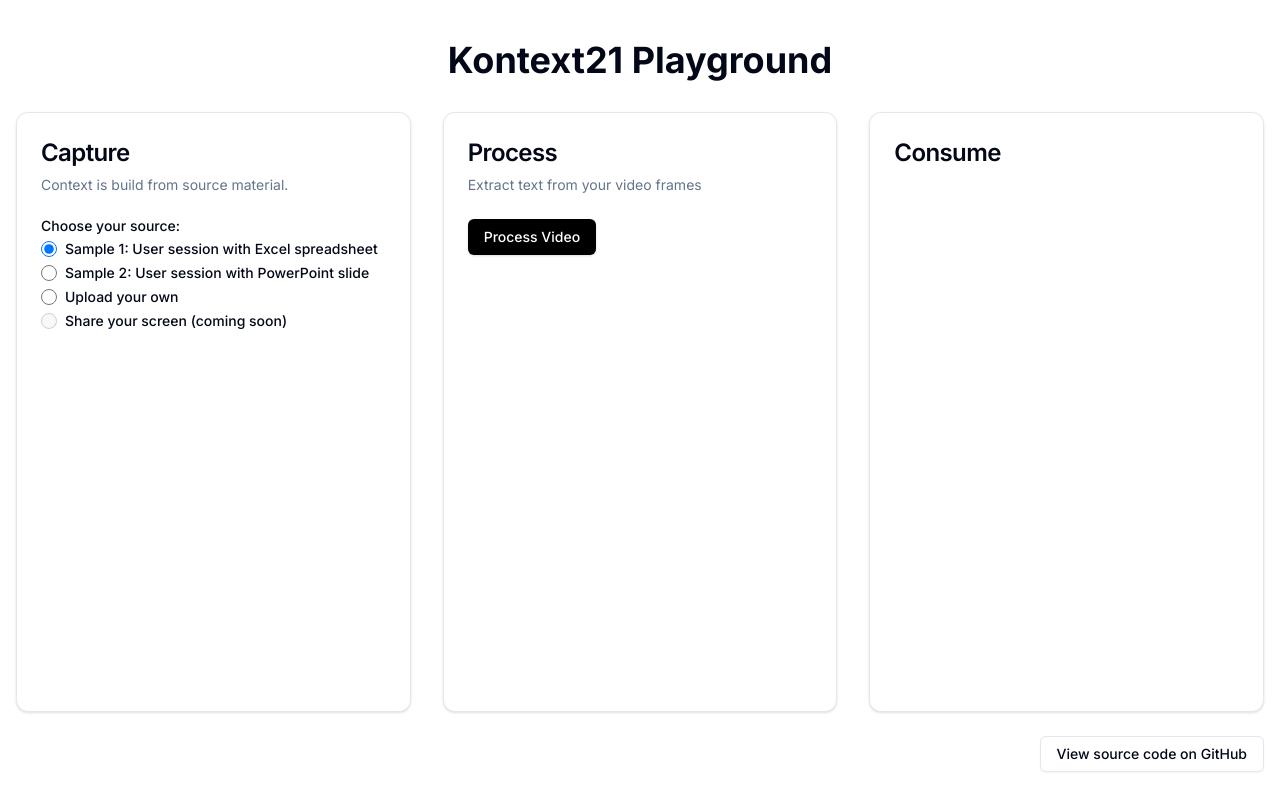
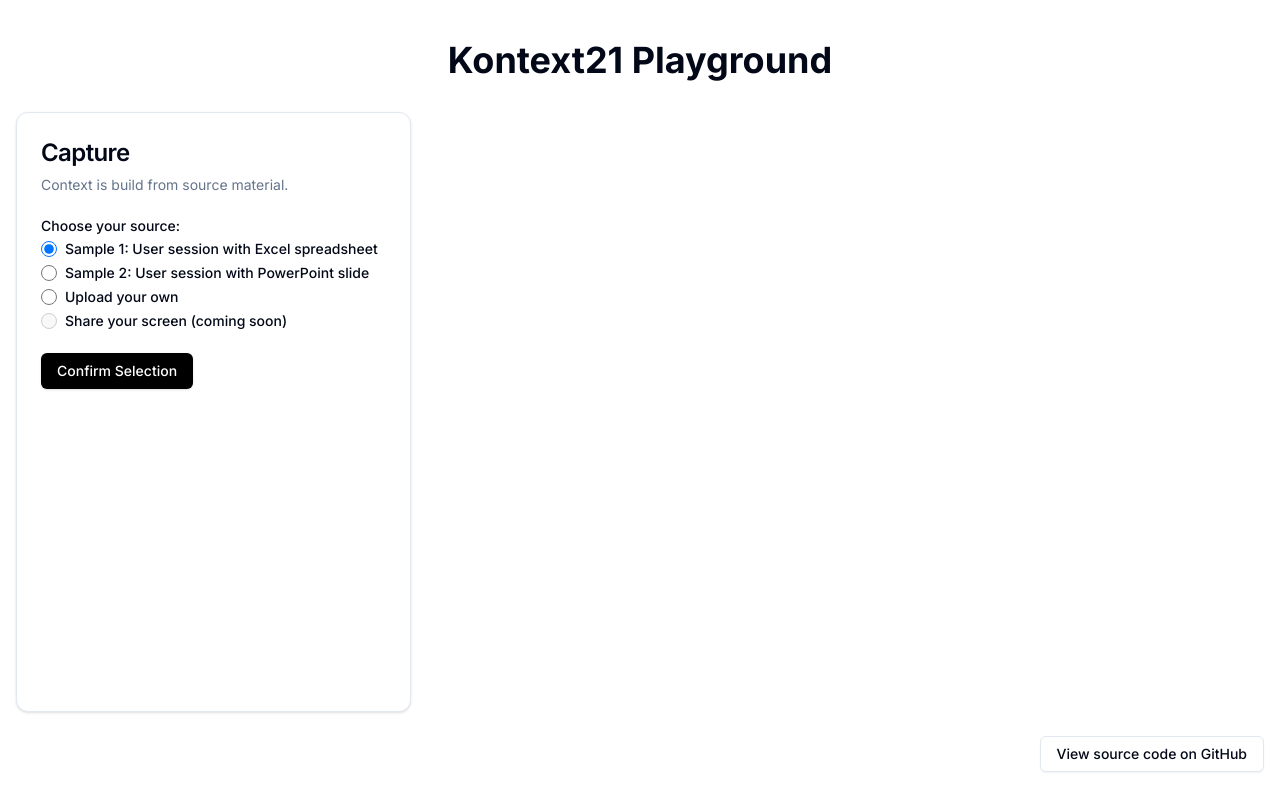
Before and after one commit to kontext21/k21-playground, a Next.js app: page / in a window 1280 px wide. Shown: the top 810 px of the page. Built offline with nearby package versions, Linux system fonts and the light colour scheme.

Commit message:
Added step management for source selection and processing.

```diff
--- a/app/page.tsx
+++ b/app/page.tsx
@@ -1,19 +1,31 @@
-"use client"
+"use client";
 
-import type React from "react"
+import type React from "react";
 
-import { useState, useRef } from "react"
-import { Loader2 } from "lucide-react"
-import { Button } from "@/components/ui/button"
-import { Card, CardContent, CardDescription, CardHeader, CardTitle } from "@/components/ui/card"
-import { Input } from "@/components/ui/input"
-import { Label } from "@/components/ui/label"
-import { uploadVideo, uploadBase64 } from "@/app/actions"
-import { BarChart, Bar, XAxis, YAxis, Tooltip, ResponsiveContainer } from "recharts"
-import exampleResponse1Json from "@/test/example-ouput-small.json"
-import exampleResponse2Json from "@/test/example-output-mid.json"
-import ScreenRecorder from "@/components/ScreenRecorder"
-
+import { useState, useRef } from "react";
+import { Loader2 } from "lucide-react";
+import { Button } from "@/components/ui/button";
+import {
+  Card,
+  CardContent,
+  CardDescription,
+  CardHeader,
+  CardTitle,
+} from "@/components/ui/card";
+import { Input } from "@/components/ui/input";
+import { Label } from "@/components/ui/label";
+import { uploadVideo, uploadBase64 } from "@/app/actions";
+import {
+  BarChart,
+  Bar,
+  XAxis,
+  YAxis,
+  Tooltip,
+  ResponsiveContainer,
+} from "recharts";
+import exampleResponse1Json from "@/test/example-ouput-small.json";
+import exampleResponse2Json from "@/test/example-output-mid.json";
+import ScreenRecorder from "@/components/ScreenRecorder";
 
 interface ApiResponse {
   base64_data?: string;
@@ -29,27 +41,33 @@
 type VideoSource = {
   type: "excel" | "powerpoint" | "screen" | "upload";
   example?: ApiResponse | null;
-}
+};
 
 export default function VideoUploader() {
-  const [file, setFile] = useState<File | null>(null)
-  const [isProcessing, setIsProcessing] = useState(false)
-  const [response, setResponse] = useState<ApiResponse | null>(null)
-  const [error, setError] = useState<string | null>(null)
-  const [wordFrequencies, setWordFrequencies] = useState<[string, number][] | null>(null)
-  const [videoBase64, setVideoBase64] = useState<string | null>(null)
-  const [source, setSource] = useState<VideoSource>({ type: "excel", example: exampleResponse1Json as ApiResponse })
+  const [file, setFile] = useState<File | null>(null);
+  const [isProcessing, setIsProcessing] = useState(false);
+  const [response, setResponse] = useState<ApiResponse | null>(null);
+  const [error, setError] = useState<string | null>(null);
+  const [wordFrequencies, setWordFrequencies] = useState<
+    [string, number][] | null
+  >(null);
+  const [videoBase64, setVideoBase64] = useState<string | null>(null);
+  const [source, setSource] = useState<VideoSource>({
+    type: "excel",
+    example: exampleResponse1Json as ApiResponse,
+  });
+  const [step, setStep] = useState<"select" | "process">("select");
 
   // Ref to the element you want to record
-  const appRef = useRef<HTMLDivElement>(null)
+  const appRef = useRef<HTMLDivElement>(null);
 
   const calculateWordFrequencies = () => {
     if (!response?.result) return;
 
     // Combine all OCR text and split into words
     const allText = response.result
-      .map(frame => frame.ocr_text || '')
-      .join(' ')
+      .map((frame) => frame.ocr_text || "")
+      .join(" ")
       .toLowerCase();
 
     const words = allText.match(/\b\w+\b/g) || [];
@@ -70,43 +88,45 @@
 
   const handleFileChange = (e: React.ChangeEvent<HTMLInputElement>) => {
     if (e.target.files && e.target.files[0]) {
-      const selectedFile = e.target.files[0]
+      const selectedFile = e.target.files[0];
       if (selectedFile.type !== "video/mp4") {
-        setError("Please select an MP4 file")
-        setFile(null)
-        return
+        setError("Please select an MP4 file");
+        setFile(null);
+        return;
       }
-      setFile(selectedFile)
-      setError(null)
+      setFile(selectedFile);
+      setError(null);
     }
+  };
+
+  const handleSubmit = async (e: React.FormEvent) => {
+    e.preventDefault();
+    if (!file) {
+      setError("Please select a file to upload");
+      return;
     }
 
-  const handleSubmit = async (e: React.FormEvent) => {
-    e.preventDefault()
-    if (!file) {
-      setError("Please select a file to upload")
-      return
-    }
-
-    setError(null)
+    setError(null);
 
     try {
-      const formData = new FormData()
-      formData.append("video", file)
+      const formData = new FormData();
+      formData.append("video", file);
 
-      const result = await uploadVideo(formData)
-      setResponse(result)
+      const result = await uploadVideo(formData);
+      setResponse(result);
     } catch (err) {
-      setError(err instanceof Error ? err.message : "An error occurred during upload")
+      setError(
+        err instanceof Error ? err.message : "An error occurred during upload"
+      );
     }
-  }
+  };
 
   const processVideo = async () => {
     setIsProcessing(true);
     setResponse(null);
     try {
       // Simulate processing delay
-      await new Promise(resolve => setTimeout(resolve, 1500));
+      await new Promise((resolve) => setTimeout(resolve, 1500));
 
       if (source.example) {
         // If we have an example, use that as the response
@@ -117,18 +137,22 @@
         setResponse(result);
       } else if (file) {
         // Handle file upload and processing
-        const formData = new FormData()
-        formData.append("video", file)
+        const formData = new FormData();
+        formData.append("video", file);
 
-        const result = await uploadVideo(formData)
-        setResponse(result)
+        const result = await uploadVideo(formData);
+        setResponse(result);
       } else {
         // If no file and no example, show error
         setError("No content to process");
         return;
       }
     } catch (err) {
-      setError(err instanceof Error ? err.message : "An error occurred during processing");
+      setError(
+        err instanceof Error
+          ? err.message
+          : "An error occurred during processing"
+      );
     } finally {
       setIsProcessing(false);
     }
@@ -136,10 +160,10 @@
 
   // Add a handler for when a recording is completed
   const handleRecordedFile = (recordedFile: File) => {
-    setFile(recordedFile)
+    setFile(recordedFile);
     // You can also automatically process the file if needed
     // e.g., automatically submit it for processing
-  }
+  };
 
   // Add a handler for when base64 is generated
   const handleBase64Generated = (base64: string) => {
@@ -148,22 +172,27 @@
     // You can use this base64 string for API calls or other purposes
   };
 
-
   return (
     <div ref={appRef} className="container max-w-full px-4 py-10">
-      <h1 className="text-4xl font-bold text-center mb-8">Kontext21 Playground</h1>
+      <h1 className="text-4xl font-bold text-center mb-8">
+        Kontext21 Playground
+      </h1>
       <div className="grid grid-cols-1 md:grid-cols-3 gap-8 mx-auto">
         <Card className="min-h-[600px]">
           <CardHeader>
             <CardTitle className="text-2xl">Capture</CardTitle>
-            <CardDescription>Context is build from source material.
+            <CardDescription>
+              Context is build from source material.
             </CardDescription>
           </CardHeader>
           <CardContent>
+            {step === "select" ? (
               <form onSubmit={handleSubmit} className="space-y-6">
                 <div className="space-y-4">
                   <div>
-                  <Label htmlFor="preset" className="mb-2 block">Choose your source:</Label>
+                    <Label htmlFor="preset" className="mb-2 block">
+                      Choose your source:
+                    </Label>
                     <div className="space-y-2">
                       <div className="flex items-center space-x-2">
                         <input
@@ -173,11 +202,17 @@
                           value="excel"
                           defaultChecked
                           onChange={() => {
-                          setSource({ type: "excel", example: exampleResponse1Json as ApiResponse });
+                            setSource({
+                              type: "excel",
+                              example: exampleResponse1Json as ApiResponse,
+                            });
+                            setResponse(null);
                           }}
                           className="h-4 w-4 border-gray-300 text-primary focus:ring-primary"
                         />
-                      <Label htmlFor="excel">Sample 1: User session with Excel spreadsheet</Label>
+                        <Label htmlFor="excel">
+                          Sample 1: User session with Excel spreadsheet
+                        </Label>
                       </div>
                       <div className="flex items-center space-x-2">
                         <input
@@ -186,11 +221,17 @@
                           name="source"
                           value="powerpoint"
                           onChange={() => {
-                          setSource({ type: "powerpoint", example: exampleResponse2Json as ApiResponse });
+                            setSource({
+                              type: "powerpoint",
+                              example: exampleResponse2Json as ApiResponse,
+                            });
+                            setResponse(null);
                           }}
                           className="h-4 w-4 border-gray-300 text-primary focus:ring-primary"
                         />
-                      <Label htmlFor="powerpoint">Sample 2: User session with PowerPoint slide</Label>
+                        <Label htmlFor="powerpoint">
+                          Sample 2: User session with PowerPoint slide
+                        </Label>
                       </div>
                       <div className="flex items-center space-x-2">
                         <input
@@ -215,16 +256,18 @@
                           value="screen"
                           onChange={() => {
                             setSource({ type: "screen", example: null });
+                            setResponse(null);
                           }}
                           className="h-4 w-4 border-gray-300 text-primary focus:ring-primary"
                           disabled
                         />
-                      <Label htmlFor="screen">Share your screen (coming soon)</Label>
+                        <Label htmlFor="screen">
+                          Share your screen (coming soon)
+                        </Label>
                       </div>
                     </div>
                   </div>
 
-                {/* Video Recording Section */}
                   {source.type === "screen" && (
                     <ScreenRecorder
                       onFileRecorded={handleRecordedFile}
@@ -244,17 +287,56 @@
                       />
                       {file && (
                         <p className="text-sm text-muted-foreground">
-                        Selected: {file.name} ({(file.size / (1024 * 1024)).toFixed(2)} MB)
+                          Selected: {file.name} (
+                          {(file.size / (1024 * 1024)).toFixed(2)} MB)
                         </p>
                       )}
-                    <p className="text-sm text-muted-foreground">Max file size: 50MB</p>
+                      <p className="text-sm text-muted-foreground">
+                        Max file size: 50MB
+                      </p>
                     </div>
                   )}
                 </div>
+                <Button
+                  type="button"
+                  onClick={() => setStep("process")}
+                  disabled={source.type === "upload" && !file}
+                >
+                  Confirm Selection
+                </Button>
               </form>
+            ) : (
+              <div className="space-y-4">
+                <div className="p-4 bg-muted rounded-md">
+                  <h3 className="font-medium mb-2">Selected Source:</h3>
+                  {source.type === "excel" && (
+                    <p>Sample 1: Excel Spreadsheet Session</p>
+                  )}
+                  {source.type === "powerpoint" && (
+                    <p>Sample 2: PowerPoint Slide Session</p>
+                  )}
+                  {source.type === "upload" && file && (
+                    <p>Uploaded File: {file.name}</p>
+                  )}
+                  {source.type === "screen" && <p>Screen Recording</p>}
+                </div>
+                <Button
+                  type="button"
+                  variant="outline"
+                  onClick={() => {
+                    setStep("select");
+                    setResponse(null);
+                    setWordFrequencies(null);
+                  }}
+                >
+                  Change Selection
+                </Button>
+              </div>
+            )}
           </CardContent>
         </Card>
 
+        {step === "process" && (
           <Card className="min-h-[600px]">
             <CardHeader>
               <CardTitle className="text-2xl">Process</CardTitle>
@@ -267,7 +349,11 @@
                 <div className="mb-4">
                   <Button
                     onClick={processVideo}
-                  disabled={isProcessing || (!file && !source.example && !videoBase64)}
+                    disabled={
+                      isProcessing ||
+                      (!file && !source.example && !videoBase64) ||
+                      step === "select"
+                    }
                   >
                     {isProcessing ? (
                       <>
@@ -287,19 +373,22 @@
                       <h3 className="text-lg font-medium">Output:</h3>
                     </div>
                     <div className="rounded-md bg-muted p-4 overflow-auto max-h-[400px]">
-                    <pre className="text-sm whitespace-pre-wrap">{JSON.stringify(response, null, 2)}</pre>
+                      <pre className="text-sm whitespace-pre-wrap">
+                        {JSON.stringify(response, null, 2)}
+                      </pre>
                     </div>
                   </div>
                 )}
               </div>
             </CardContent>
           </Card>
+        )}
 
+        {response && (
           <Card className="min-h-[600px]">
             <CardHeader>
               <CardTitle className="text-2xl">Consume</CardTitle>
               <CardDescription>
-  {response && (
                 <div className="mt-8 space-y-4">
                   {response.result && (
                     <div className="flex">
@@ -316,13 +405,15 @@
                   </div>
                   {wordFrequencies && (
                     <div className="mb-4 p-4 bg-muted rounded-md">
-                    <h4 className="font-medium mb-4">Top 10 Most Frequent Words:</h4>
+                      <h4 className="font-medium mb-4">
+                        Top 10 Most Frequent Words:
+                      </h4>
                       <div className="h-[400px] w-full">
                         <ResponsiveContainer width="100%" height="100%">
                           <BarChart
                             data={wordFrequencies.map(([word, count]) => ({
                               word,
-                            count
+                              count,
                             }))}
                             layout="vertical"
                           >
@@ -345,27 +436,27 @@
                     </div>
                   )}
                 </div>
-            )}
               </CardDescription>
             </CardHeader>
-          <CardContent className="h-full">
-          </CardContent>
+            <CardContent className="h-full"></CardContent>
           </Card>
+        )}
       </div>
       <div className="flex justify-end mt-6 space-x-4">
         {response && (
           <Button
             variant="outline"
             onClick={() => {
-                  setFile(null)
-                  setResponse(null)
-                  setWordFrequencies(null)
+              setFile(null);
+              setResponse(null);
+              setWordFrequencies(null);
+              setStep("select");
             }}
           >
             Reset
           </Button>
         )}
-        <Button variant="outline" >
+        <Button variant="outline">
           <a
             href="https://github.com/kontext21/k21-playground"
             target="_blank"
@@ -376,5 +467,5 @@
         </Button>
       </div>
     </div>
-  )
+  );
 }
```
Lines whose indentation alone changed are shown as unchanged.
